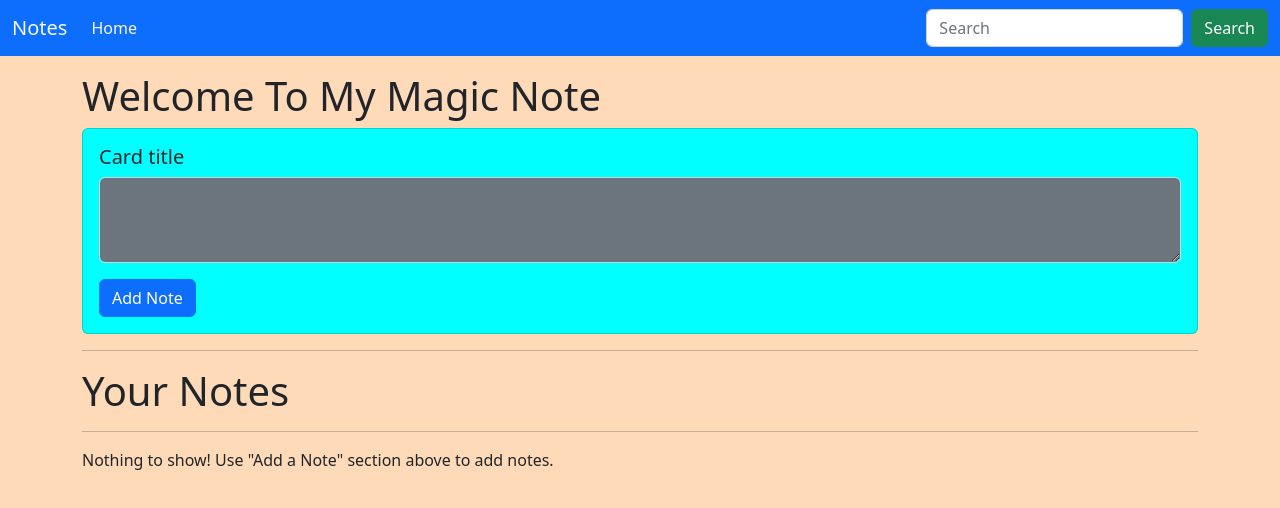
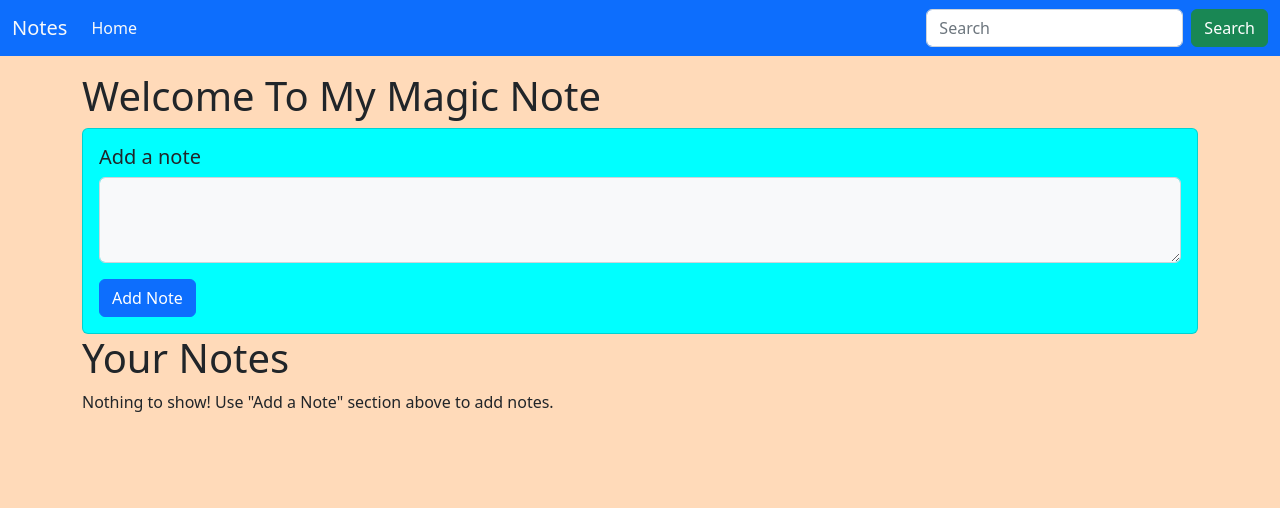
Before and after one commit to vardhanwebsite/Magic-Notes, a plain HTML site: page index.html in a window 1280 px wide. Drawn offline with nearby package versions, Linux system fonts and the light colour scheme.

Commit message:
Update index.html

```diff
--- a/index.html
+++ b/index.html
@@ -26,7 +26,7 @@
                         <a class="nav-link active text-light" aria-current="page" href="#">Home</a>
                 </ul>
                 <form class="d-flex" role="search">
-                    <input class="form-control me-2" type="search" placeholder="Search" aria-label="Search">
+                    <input class="form-control me-2" id="searchTxt" type="search" placeholder="Search" aria-label="Search">
                     <button class="btn btn-success" type="submit">Search</button>
                 </form>
             </div>
@@ -34,20 +34,20 @@
     </nav>
 
     <div class="container my-3">
-        <h1>Welcome To My Magic Note</h1>
+        <h1 id="head">Welcome To My Magic Note</h1>
         <div class="card">
 
             <div class="card-body">
-                <h5 class="card-title">Card title</h5>
+                <h5 class="card-title">Add a note</h5>
                 <div class="mb-3">
-                    <textarea class="form-control bg-secondary" id="addTxt"  rows="3"></textarea>
+                    <textarea class="form-control bg-light" id="addTxt"  rows="3"></textarea>
                 </div>
                 <button class="btn btn-primary" id="addBtn">Add Note</button>
             </div>
         </div>
-        <hr>
-      <h1>Your Notes</h1>
-      <hr>
+
+      <h1 id="head">Your Notes</h1>
+
       <div id="notes" class="row container-fluid">
 
 
```
